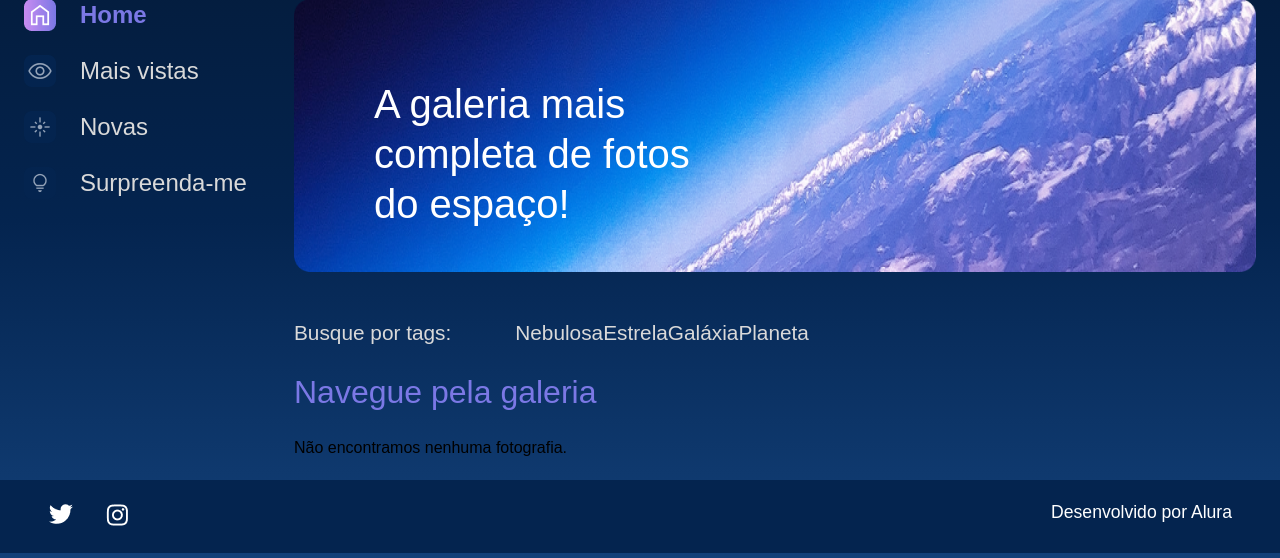
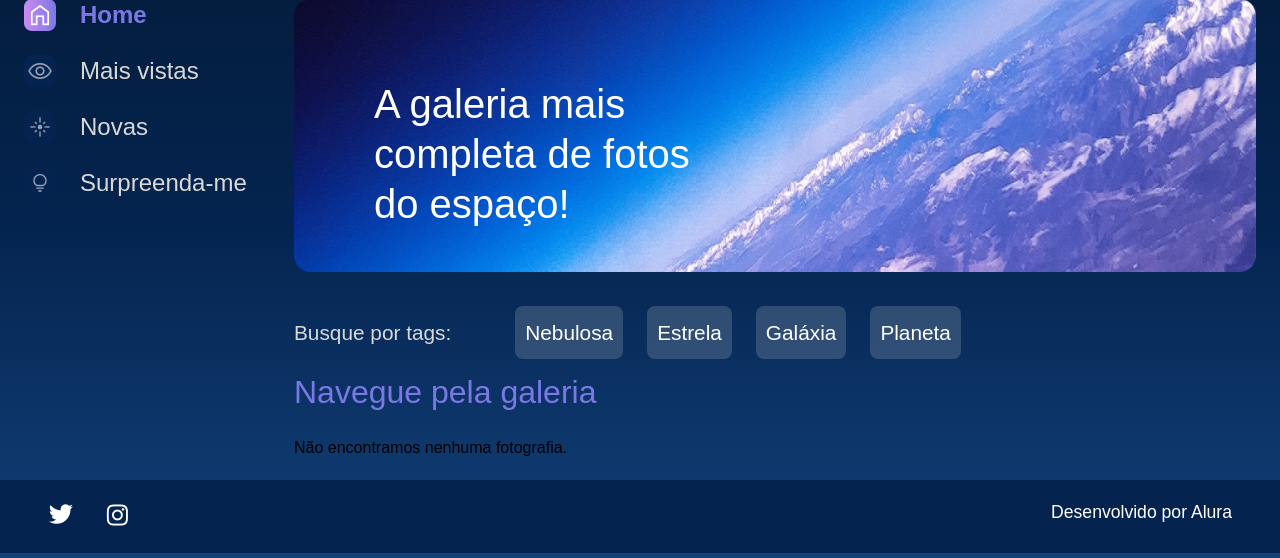
Before and after one commit to matheusth/alura-space, a Django app: page /buscar/ in a window 1280 px wide. Shown: the part 179-737 px from the top of the page. Run offline with Django 4.2, Linux system fonts and the light colour scheme; data that the repository does not hold is empty.

Commit message:
feat: add filtering by categoria

```diff
--- a/templates/galeria/buscar.html
+++ b/templates/galeria/buscar.html
@@ -13,12 +13,12 @@
 			</section>
 			<section class="tags">
 				<p class="tags__titulo">Busque por tags:</p>
-				<ul class="tags__lista">
-					<li class="tags__tag">Nebulosa</li>
-					<li class="tags__tag">Estrela</li>
-					<li class="tags__tag">Galáxia</li>
-					<li class="tags__tag">Planeta</li>
-				</ul>
+					<ul class="tags__lista">
+						<li class="tags__tag"><a href="{% url 'index' %}?categoria=NEBULOSA">Nebulosa</a></li>
+						<li class="tags__tag"><a href="{% url 'index' %}?categoria=ESTRELA">Estrela</a></li>
+						<li class="tags__tag"><a href="{% url 'index' %}?categoria=GALAXIA">Galáxia</a></li>
+						<li class="tags__tag"><a href="{% url 'index' %}?categoria=PLANETA">Planeta</a></li>
+					</ul>
 			</section>
 			<section class="galeria">
 				<div class="cards">
--- a/templates/galeria/index.html
+++ b/templates/galeria/index.html
@@ -51,6 +51,10 @@
 									</div>
 								</li>
 							{% endfor %}
+							{% else %}
+								<div>
+									<p>Não encontramos nenhuma fotografia.</p>
+								</div>
 							{% endif %}
 						</ul>
 					</div>
```
